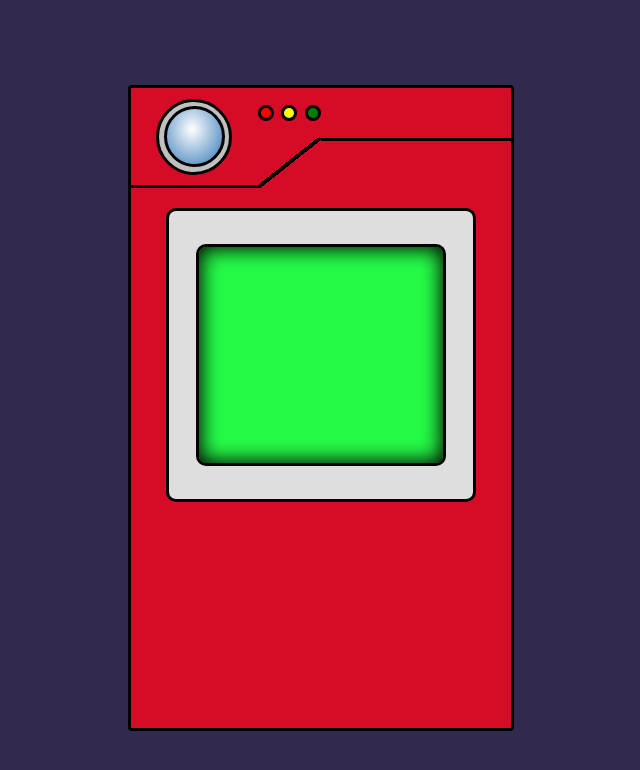
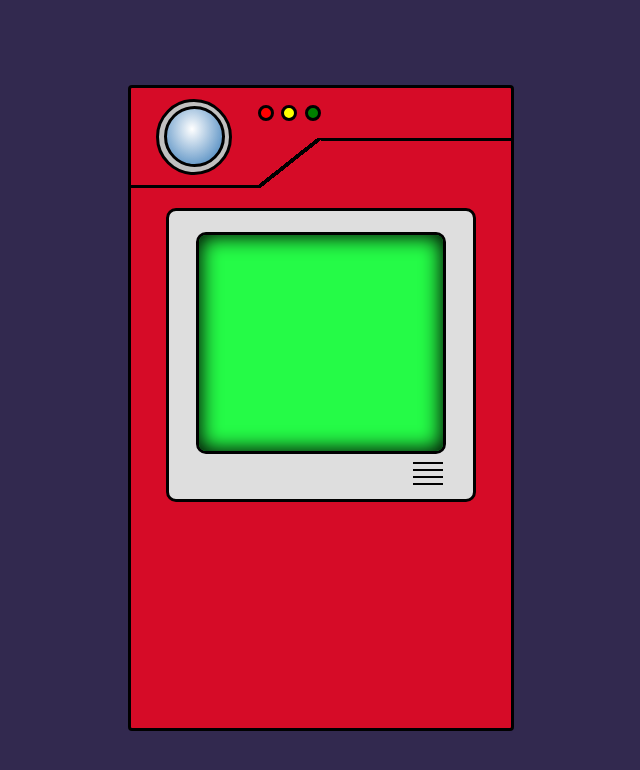
Before and after one commit to mikefieldmay/Pokedex-CSS, a website: page public/index.html in a window 1280 px wide. Shown: the whole page, without its empty margins (319-959 px from the left). Drawn offline with Linux system fonts and the light colour scheme.

Commit message:
Add burger menu

```diff
--- a/public/index.html
+++ b/public/index.html
@@ -25,10 +25,13 @@
     </div>
     <div class="pokedex__screen_container">
       <div class="pokedex__screen"></div>
-      <div class="pokedex__burger_menu">
-        <span class="pokedex__burger_line"></span>
-        <span class="pokedex__burger_line"></span>
-        <span class="pokedex__burger_line"></span>
+      <div class="pokedex__screen_bottom">
+        <div class="pokedex__burger_menu">
+          <div class="pokedex__burger_line"></div>
+          <div class="pokedex__burger_line"></div>
+          <div class="pokedex__burger_line"></div>
+          <div class="pokedex__burger_line"></div>
+        </div>
       </div>
     </div>
   </div>
--- a/public/main.css
+++ b/public/main.css
@@ -137,10 +137,26 @@ body {
   box-shadow: 0 0 20px 2px black inset;
 }
 
+.pokedex__screen_bottom {
+  display: flex;
+  height: 8%;
+  width: 100%;
+  justify-content: flex-end;
+  align-self: flex-end;
+}
+
 .pokedex__burger_menu {
-
+  display: flex;
+  flex-direction: column;
+  height: 100%;
+  width: 30px;
+  justify-content: space-between;
+  margin-right: 10%;
+  margin-top: 8px;
 }
 
 .pokedex__burger_line {
-
+  width: 100%;
+  height: 2px;
+  background: black;
 }
```
